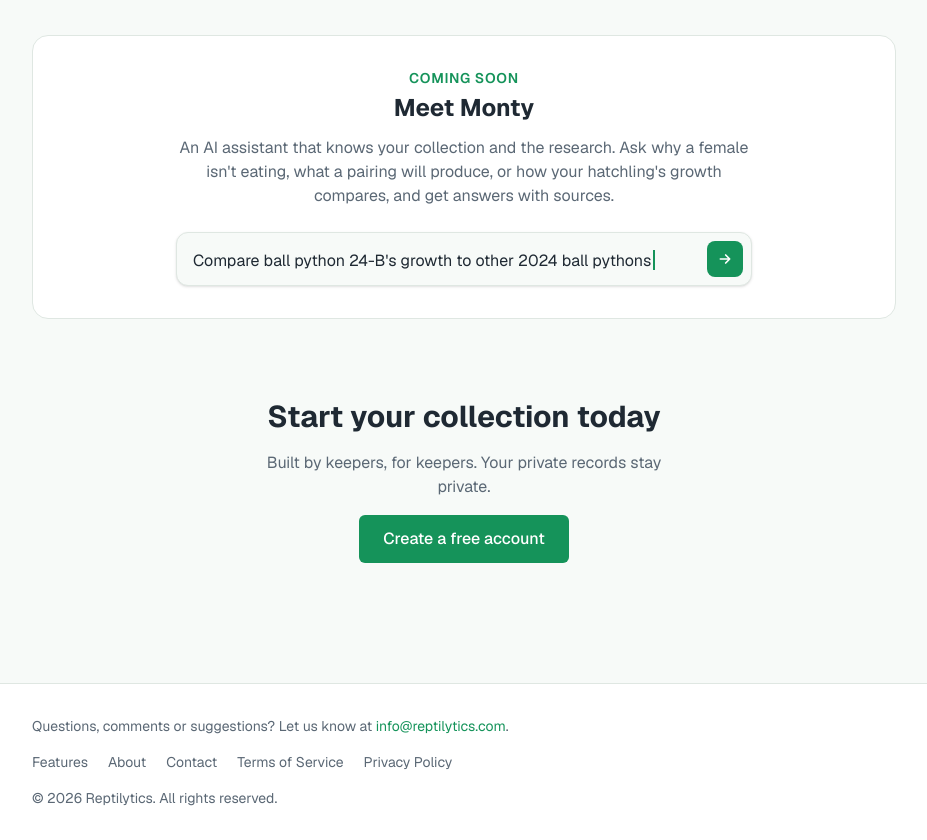
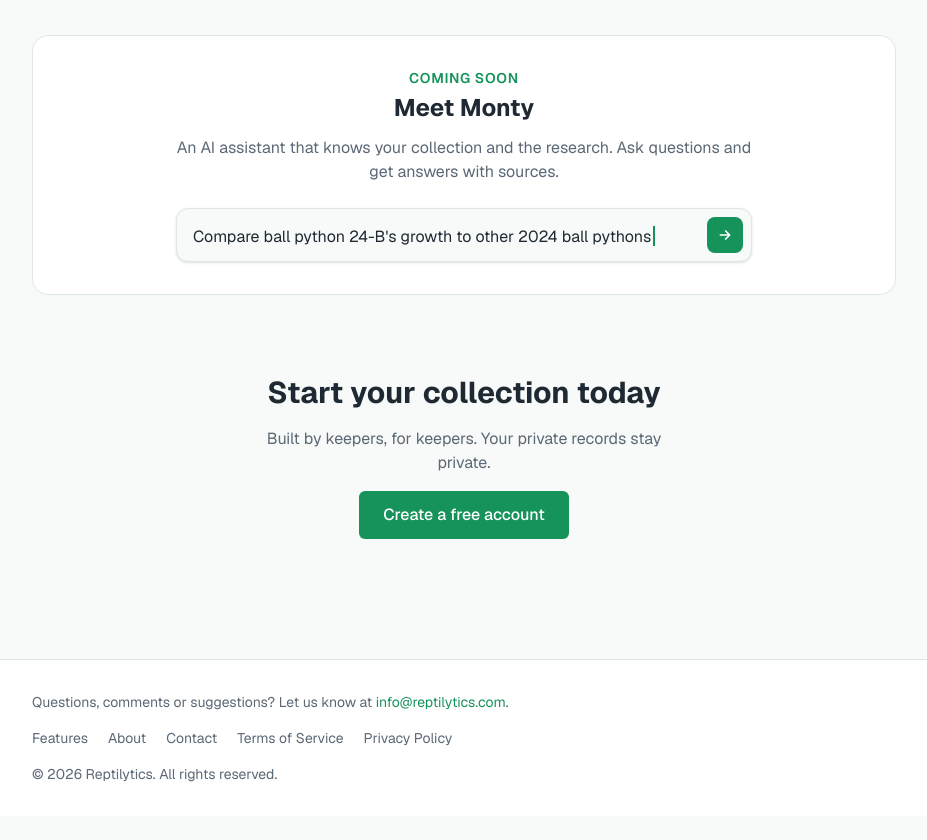
Before and after one commit to jcrichardson617/vivarium, a Next.js app in the folder apps/web/: page / in a window 1280 px wide. Shown: the part 900-1740 px from the top of the page, without its empty margins (176-1103 px from the left). After the commit the page ends 1716 px from the top, so only its background shows below. Built offline with nearby package versions, Linux system fonts and the light colour scheme; no server answers.

Commit message:
Shorten Monty description on home page
Co-Authored-By: Claude Opus 5.5 <noreply@anthropic.com>
Claude-Session: https://claude.ai/code/session_01CxBE15bC76miMQM5AgMEpT

```diff
--- a/apps/web/src/app/page.tsx
+++ b/apps/web/src/app/page.tsx
@@ -58,8 +58,7 @@ export default async function Home() {
         <p className="mb-1 text-sm font-semibold uppercase tracking-wider text-brand">Coming soon</p>
         <h2 className="mb-3 text-2xl font-bold">Meet Monty</h2>
         <p className="mx-auto max-w-xl text-muted">
-          An AI assistant that knows your collection and the research. Ask why a female isn&apos;t eating, what a pairing
-          will produce, or how your hatchling&apos;s growth compares, and get answers with sources.
+          An AI assistant that knows your collection and the research. Ask questions and get answers with sources.
         </p>
         <MontyDemo />
       </section>
```
